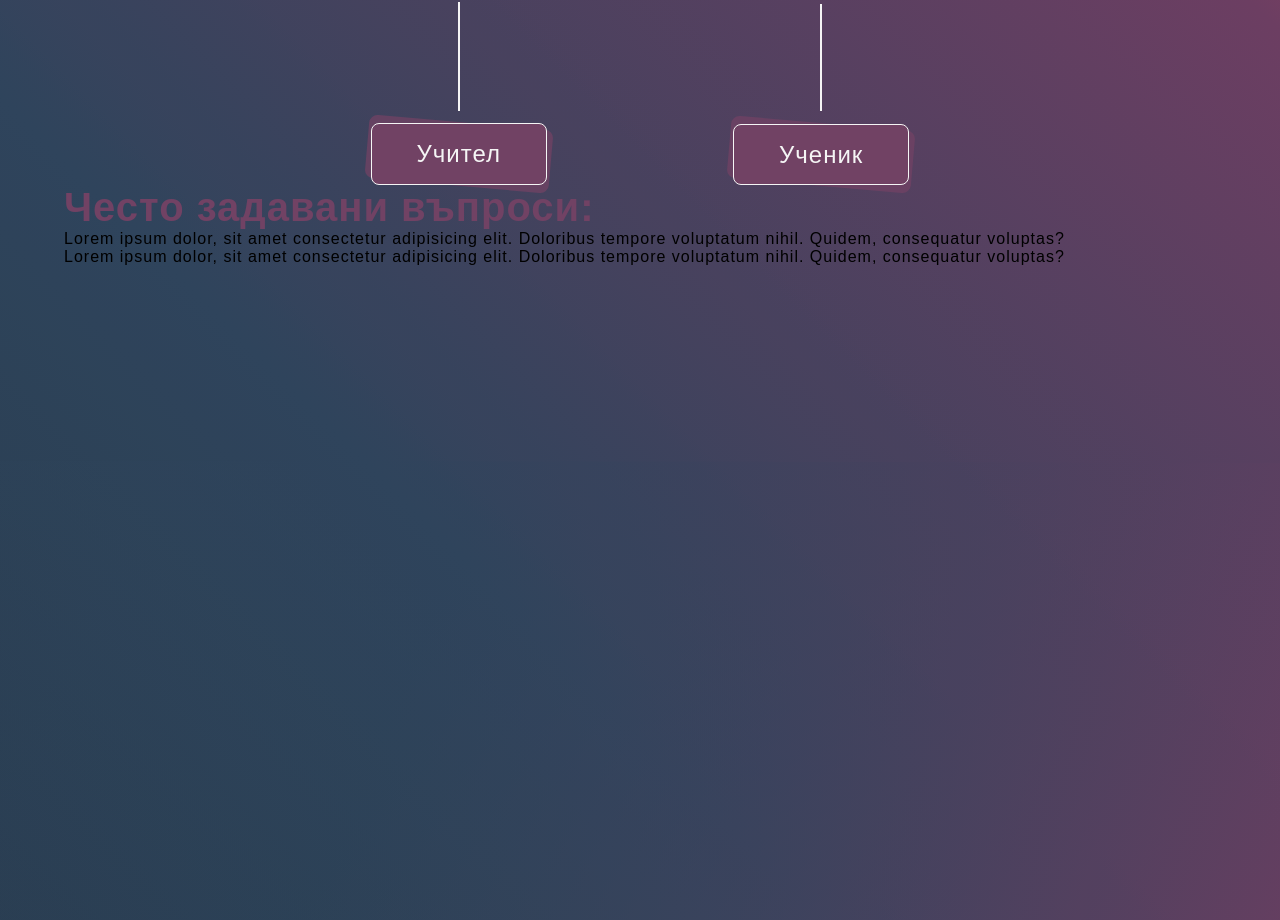
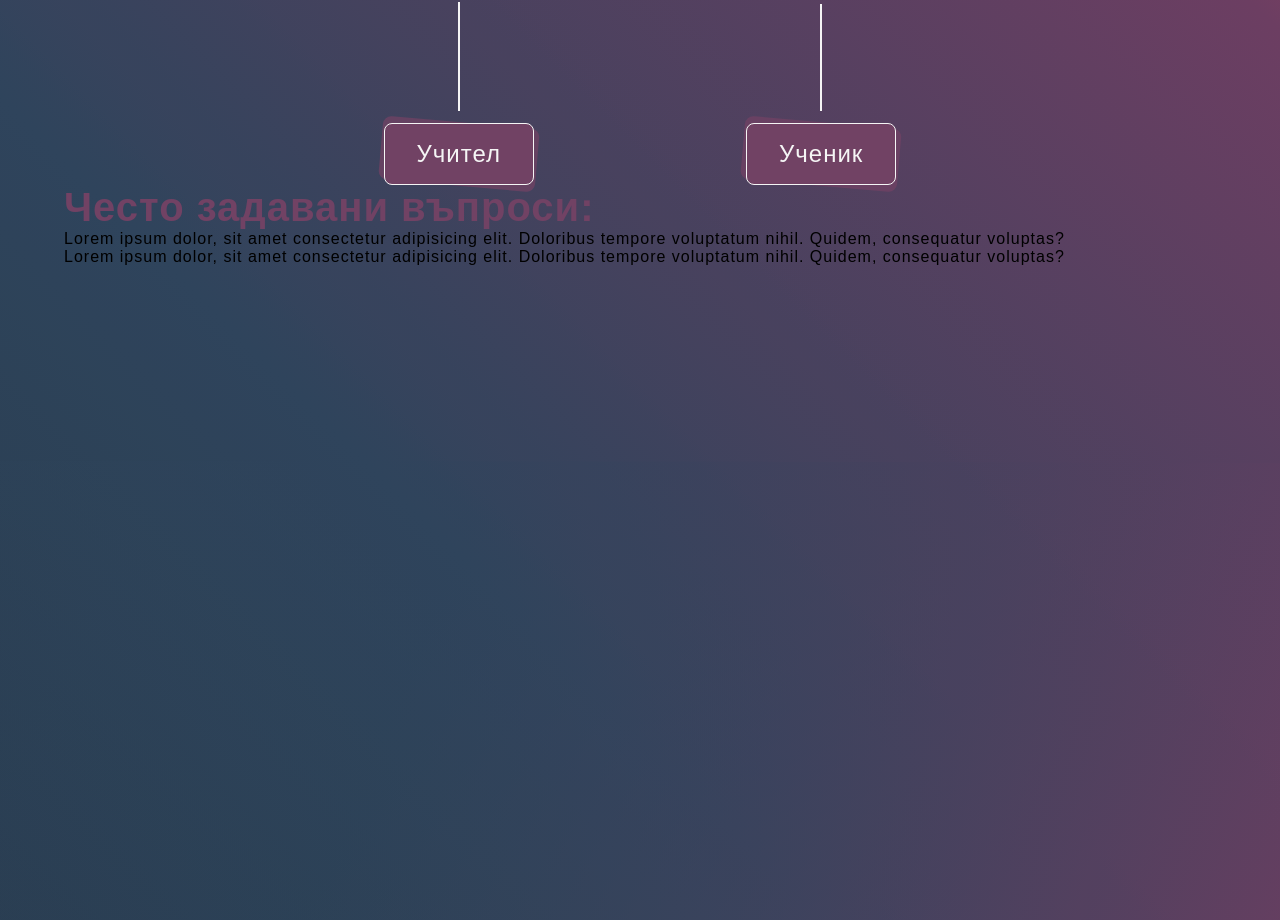
Before and after one commit to ZdravkoHristov/DigiBuddy, a React (Create React App) app in the folder frontend/: page / in a window 1280 px wide. Shown: the part 1180-2100 px from the top of the page. Built offline with nearby package versions, Linux system fonts and the light colour scheme; a web font is replaced by a local one.

Commit message:
created button component

```diff
--- a/frontend/src/components/Button.js
+++ b/frontend/src/components/Button.js
@@ -1,9 +1,24 @@
 import { ButtonEl } from './styles/Button.style';
+import { ThemeProvider } from 'styled-components';
 
-export default function Button({ children, cb }) {
+export default function Button({ theme, children, click, className }) {
+	const defaultTheme = {
+		background: '#714264',
+		hover: '#bd4255',
+	};
+
+	const themes = {
+		default: defaultTheme,
+		purple: defaultTheme,
+	};
+
+	const classes = 'heading-s ' + className;
+
 	return (
-		<span className='testfont' style={{ position: 'relative', zIndex: '1' }}>
-			<ButtonEl>{children}</ButtonEl>
-		</span>
+		<ThemeProvider theme={themes[theme] || themes.default}>
+			<ButtonEl className={classes} click={click}>
+				{children}
+			</ButtonEl>
+		</ThemeProvider>
 	);
 }
--- a/frontend/src/components/RolesSection.js
+++ b/frontend/src/components/RolesSection.js
@@ -1,28 +1,26 @@
 import RolesSec from './styles/RolesSection.style';
+import Button from './Button';
 import illustration1 from '../assets/svgs/role-student.svg';
 import illustration2 from '../assets/svgs/role-teacher.svg';
 export default function Roles() {
 	return (
 		<RolesSec className='roles container'>
-            <h1 class='heading-l'>Регистрирайте се и станете част от нашата платформа!</h1>
+			<h1 class='heading-l'>
+				Регистрирайте се и станете част от нашата платформа!
+			</h1>
 			<h3 class='heading-s'>Моля първо изберете своята роля:</h3>
 			<div className='holder'>
 				<div className='img-holder'>
 					<img src={illustration2} alt='teacher' />
 					<div className='line'></div>
-                    <a href='#' className='button heading-s'>
-                        Учител
-                    </a>
+					<Button className='button'>Учител</Button>
 				</div>
 				<div className='img-holder'>
 					<img src={illustration1} alt='student' />
 					<div className='line'></div>
-                    <a href='#' className='button heading-s'>
-                        Ученик
-                    </a>
+					<Button className='button'>Ученик</Button>
 				</div>
 			</div>
-
 		</RolesSec>
 	);
 }
--- a/frontend/src/components/styles/Button.style.js
+++ b/frontend/src/components/styles/Button.style.js
@@ -2,31 +2,43 @@ import styled from 'styled-components';
 
 const ButtonEl = styled.button`
 	& {
-		background-color: #4e2841;
+		background-color: ${props => props.theme.background};
+		color: #f5f5f5;
+		border: 1px solid #f5f5f5;
+		border-radius: 8px;
+		cursor: pointer;
+		margin: auto;
+		display: flex;
+		align-items: center;
+		justify-content: center;
+		letter-spacing: 1px;
 		position: relative;
-		border: 0;
-		cursor: pointer;
-		color: #fff;
-		padding: 8px 16px;
-		font-size: 18px;
-		z-index: 2;
+		transition: 1s ease-in-out;
+	}
+	&::before {
+		content: '';
+		width: 100%;
+		height: 100%;
+		position: absolute;
+
+		background-color: #714264c2;
+		background-color: ${props => props.theme.background}
+		opacity: 0.76;
+		z-index: -1;
+		transform: scale(1.06) rotate(5deg);
 		border-radius: 8px;
+		transition: 1s ease-in-out;
+	}
+	//hover
+	&:hover {
 
-		z-index: 2;
+		background-color: ${props => props.theme.hover}
 	}
-
-	&::after {
-		content: '';
-		position: absolute;
-		height: 100%;
-		width: 100%;
-		background-color: #878486;
-		opacity: 0.7;
-		left: 0;
-		top: 0;
-		border-radius: 8px;
-		transform: rotate(6deg);
-		z-index: 1;
+	&:hover::before {
+		background-color: #bd4255c2;
+		background-color: ${props => props.theme.hover}
+		opacity: 0.76;
+		transform: rotate(-5deg);
 	}
 `;
 
--- a/frontend/src/components/styles/RolesSection.style.js
+++ b/frontend/src/components/styles/RolesSection.style.js
@@ -7,9 +7,18 @@ const RolesSec = styled.section`
 		padding: 7rem 4rem 0;
 		color: #f5f5f5;
 	}
-    h1,h3{text-align: center; width: 100%; margin: 1rem 0;}
-    h1{letter-spacing: 2px;}
-    h3 {font-weight: 300;}
+	h1,
+	h3 {
+		text-align: center;
+		width: 100%;
+		margin: 1rem 0;
+	}
+	h1 {
+		letter-spacing: 2px;
+	}
+	h3 {
+		font-weight: 300;
+	}
 	.holder {
 		width: 60%;
 		margin: auto;
@@ -19,40 +28,22 @@ const RolesSec = styled.section`
 	}
 	.holder .img-holder {
 		display: grid;
-        grid-template-rows: 3.25fr 1.75fr 1fr;;
+		grid-template-rows: 3.25fr 1.75fr 1fr;
 		grid-gap: 3%;
 	}
-    .holder .img-holder img {margin: auto;}
-    .line {height: 100%; width: 2px; background: #f5f5f5; margin: auto;}
+	.holder .img-holder img {
+		margin: auto;
+	}
+	.line {
+		height: 100%;
+		width: 2px;
+		background: #f5f5f5;
+		margin: auto;
+	}
+
 	.button {
-        background-color: #714264;
-        color: #f5f5f5;
-        border: 1px solid #f5f5f5;
-        border-radius: 8px;
-        width: 70%;
-        height: 100%;
-        margin: auto;
-        display:flex;
-        align-items:center;
-        justify-content:center;
-        letter-spacing: 1px;
-        position: relative;
-        transition: 1s ease-in-out;
+		padding: 1rem 2rem;
 	}
-    .button::before{
-        content: '';
-        width: 100%;
-        height: 100%;
-        position: absolute;
-        background-color: #714264c2;
-        z-index: -1;
-        transform: scale(1.06) rotate(5deg);
-        border-radius: 8px;
-        transition: 1s ease-in-out;
-    }
-    //hover
-    .button:hover{background-color: #bd4255;}
-    .button:hover::before{background-color: #bd4255c2;transform: rotate(-5deg);}
 `;
 
 export default RolesSec;
--- a/frontend/src/main.css
+++ b/frontend/src/main.css
@@ -18,7 +18,9 @@
 	scroll-behavior: smooth;
 }
 
-a {text-decoration: none;}
+a {
+	text-decoration: none;
+}
 
 body {
 	overflow-x: hidden;
@@ -55,27 +57,6 @@ body {
 	max-width: 1200px;
 }
 
-.btn {
-	background-color: #4e2841;
-	position: relative;
-	border: 0;
-	cursor: pointer;
-	color: #fff;
-	padding: 8px 16px;
-	font-size: 18px;
-}
-
-.btn::after {
-	content: '';
-	position: absolute;
-	height: 100%;
-	width: 100%;
-	background-color: #878486;
-	opacity: 0.7;
-	left: 0;
-	top: 0;
-}
-
 .heading-xl {
 	font-size: 3.5rem;
 }
```
Lines whose indentation alone changed are shown as unchanged.
